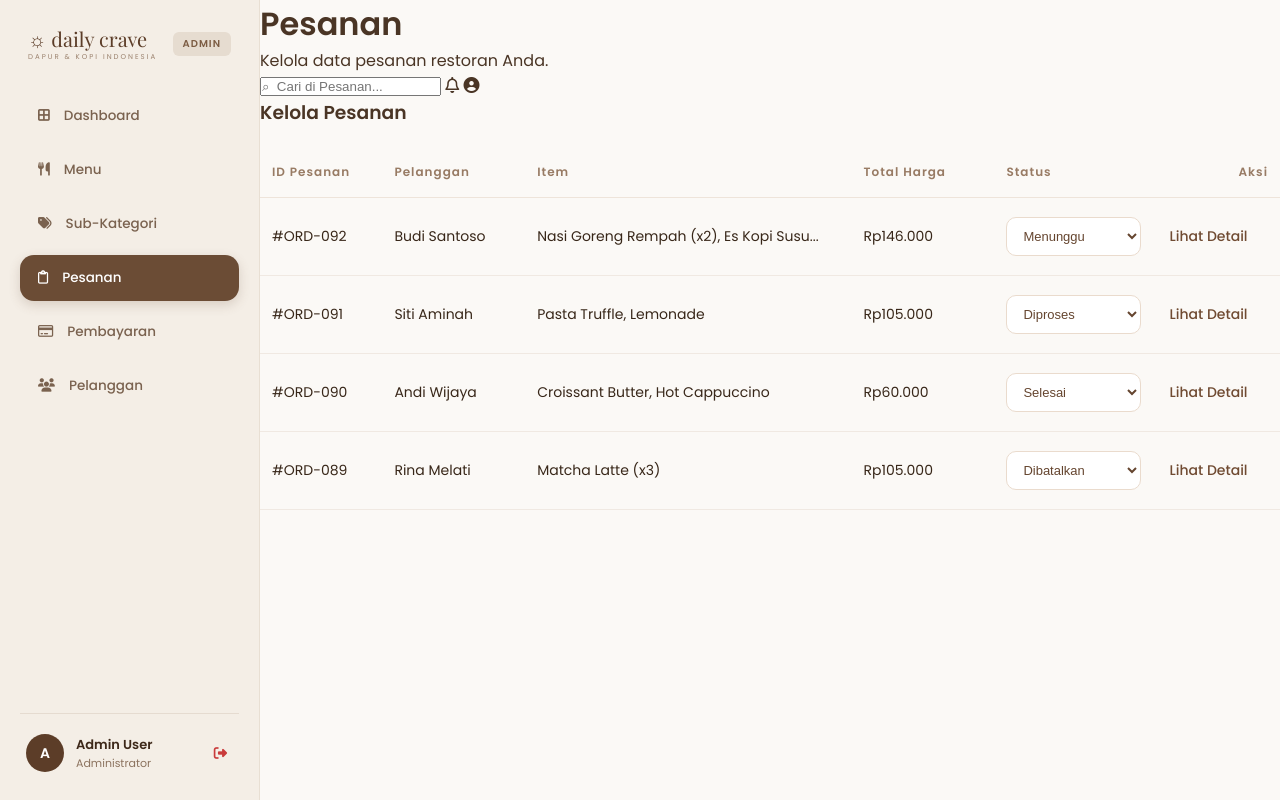
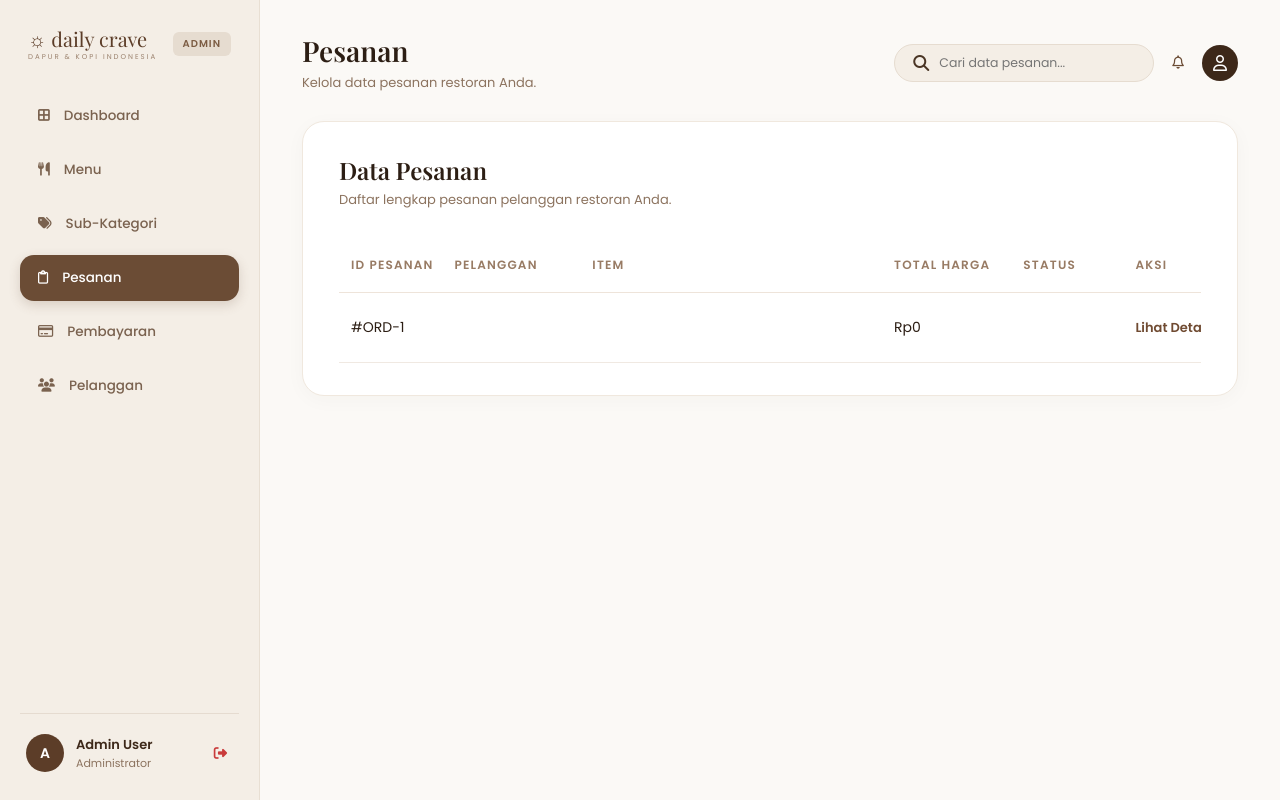
Before and after one commit to adhwawa/project-akhir-5, a Laravel app: page /admin/pesanan in a window 1280 px wide. Run offline with Laravel 12, Linux system fonts and the light colour scheme; tables that the repository leaves empty hold one stand-in row (values such as "Sample post").

Commit message:
feat: update file baru

```diff
--- /dev/null
+++ b/app/Http/Controllers/AdminControllers/PesananController.php
@@ -0,0 +1,16 @@
+<?php
+
+namespace App\Http\Controllers\AdminControllers;
+
+use App\Http\Controllers\Controller;
+use App\Models\Pesanan;
+
+class PesananController extends Controller
+{
+    public function index()
+    {
+        $pesanans = Pesanan::all();
+
+        return view('admin.pesanan.index', compact('pesanans'));
+    }
+}
--- a/app/Models/Pesanan.php
+++ b/app/Models/Pesanan.php
@@ -7,7 +7,7 @@ use Illuminate\Database\Eloquent\Relations\HasOne;
 
 class Pesanan extends Model
 {
-    protected $table = 'pesanans';
+    protected $table = 'orders';
 
     protected $fillable = [
         'kode_pesanan',
--- a/resources/views/admin/pesanan/index.blade.php
+++ b/resources/views/admin/pesanan/index.blade.php
@@ -338,176 +338,160 @@
             color: #ffffff;
         }
 
-        /* TABEL DATA MENU */
 
-        /* ===== TABEL PESANAN ===== */
+        /* ================= CARD PESANAN ================= */
+
+        .menu-card {
+            width: 100%;
+            background-color: #ffffff;
+            border: 1px solid #f0e8de;
+            border-radius: 22px;
+            padding: 32px 36px;
+            box-shadow: 0 4px 20px rgba(74, 53, 37, 0.03);
+        }
+
+        .card-header {
+            display: flex;
+            align-items: center;
+            justify-content: space-between;
+            margin-bottom: 28px;
+        }
+
+        .card-header h2 {
+            font-family: 'Playfair Display', serif;
+            font-size: 24px;
+            font-weight: 600;
+            color: #2c1e14;
+        }
+
+        .card-header p {
+            font-size: 13px;
+            color: #8c735f;
+            margin-top: 4px;
+        }
+
+        /* ================= TABEL PESANAN ================= */
 
         .table-wrapper {
             width: 100%;
             overflow-x: auto;
         }
 
-        table {
+        .table-wrapper table {
             width: 100%;
+            min-width: 850px;
+            border-collapse: collapse;
             table-layout: fixed;
-            border-collapse: collapse;
-            margin-top: 20px;
+            margin-top: 0;
         }
 
-        table {
-            width: 100%;
-            table-layout: fixed;
-            border-collapse: collapse;
-        }
+        /* Lebar kolom */
+        .table-wrapper th:nth-child(1),
+        .table-wrapper td:nth-child(1) { width: 12%; }
 
-        table th:nth-child(1),
-        table td:nth-child(1) {
-            width: 12%;
-        }
+        .table-wrapper th:nth-child(2),
+        .table-wrapper td:nth-child(2) { width: 16%; }
 
-        table th:nth-child(2),
-        table td:nth-child(2) {
-            width: 14%;
-        }
+        .table-wrapper th:nth-child(3),
+        .table-wrapper td:nth-child(3) { width: 35%; }
 
-        table th:nth-child(3),
-        table td:nth-child(3) {
-            width: 32%;
-        }
+        .table-wrapper th:nth-child(4),
+        .table-wrapper td:nth-child(4) { width: 15%; }
 
-        table th:nth-child(4),
-        table td:nth-child(4) {
-            width: 14%;
-        }
+        .table-wrapper th:nth-child(5),
+        .table-wrapper td:nth-child(5) { width: 13%; }
 
-        table th:nth-child(5),
-        table td:nth-child(5) {
-            width: 16%;
-        }
+        .table-wrapper th:nth-child(6),
+        .table-wrapper td:nth-child(6) { width: 9%; }
 
-        table th:nth-child(6),
-        table td:nth-child(6) {
-            width: 12%;
-        }
-
-        /* Header tabel */
-        table thead th {
-            padding: 16px 12px;
+        /* Header */
+        .table-wrapper thead th {
+            padding: 18px 12px;
             text-align: left;
+            font-family: 'Poppins', sans-serif;
             font-size: 12px;
             font-weight: 600;
-            letter-spacing: 1px;
+            letter-spacing: 1.2px;
+            text-transform: uppercase;
             color: #987b64;
             border-bottom: 1px solid #eee4da;
             white-space: nowrap;
         }
 
+        /* Baris */
+        .table-wrapper tbody tr {
+            height: 70px;
+            transition: background 0.2s ease;
+        }
+
+        .table-wrapper tbody tr:hover {
+            background-color: #fcfaf7;
+        }
+
         /* Isi tabel */
-        table tbody td {
-            padding: 19px 12px;
+        .table-wrapper tbody td {
+            padding: 18px 12px;
+            font-family: 'Poppins', sans-serif;
             font-size: 14px;
-            color: #382719;
+            color: #2c1e14;
             border-bottom: 1px solid #f0e9e2;
             vertical-align: middle;
         }
 
-        /* Baris tabel */
-        table tbody tr {
-            height: 70px;
-        }
-
-        /* Nama item */
-        table tbody td:nth-child(3) {
+        /* Item pesanan */
+        .table-wrapper tbody td:nth-child(3) {
             overflow: hidden;
             text-overflow: ellipsis;
             white-space: nowrap;
         }
 
-        /* Dropdown status */
-        table select {
-            width: 135px;
-            padding: 10px 12px;
-            border: 1px solid #eadbcd;
-            border-radius: 10px;
-            background: white;
-            color: #65452f;
-            font-size: 13px;
+        /* Harga */
+        .table-wrapper tbody td:nth-child(4) {
+            white-space: nowrap;
         }
 
-        /* Tombol detail */
-        table td a {
-            color: #704b32;
-            text-decoration: none;
-            font-size: 14px;
-            font-weight: 500;
+        /* Dropdown status */
+        .table-wrapper select.status {
+            width: 100%;
+            max-width: 150px;
+            padding: 11px 12px;
+            border: 1px solid #eadbcd;
+            border-radius: 12px;
+            background-color: #fff;
+            color: #65452f;
+            font-family: 'Poppins', sans-serif;
+            font-size: 13px;
+            outline: none;
+            cursor: pointer;
         }
 
-        table td a:hover {
+        .table-wrapper select.status:focus {
+            border-color: #9b7658;
+        }
+
+        /* Detail */
+        .table-wrapper .detail-link {
+            color: #704b32;
+            font-size: 13px;
+            font-weight: 600;
+            text-decoration: none;
+            white-space: nowrap;
+        }
+
+        .table-wrapper .detail-link:hover {
             color: #a47750;
         }
 
-
-        thead th:last-child { text-align: right; }
-
-        tbody tr {
-            border-bottom: 1px solid #f7f2ec;
-            transition: background 0.15s;
+        /* Responsive */
+        @media (max-width: 768px) {
+            .menu-card {
+                padding: 22px 18px;
             }
 
-        tbody tr:hover { background-color: #fcfaf7; }
-
-        tbody td {
-            padding: 16px 12px;
-            font-size: 13.5px;
-            color: #2c1e14;
+            .table-wrapper {
+                overflow-x: auto;
             }
-
-        .menu-name { font-weight: 500; }
-
-        .cat-badge {
-            display: inline-block;
-            background-color: #faf3eb;
-            border: 1px solid #efe2d3;
-            color: #8c6a4f;
-            font-size: 12px;
-            padding: 4px 12px;
-            border-radius: 8px;
         }
-
-        .price-text { font-weight: 600; }
-
-        .status-badge {
-            display: inline-block;
-            font-size: 11.5px;
-            font-weight: 600;
-            padding: 4px 12px;
-            border-radius: 20px;
-        }
-
-        .status-tersedia { background-color: #e6f6ec; color: #16a34a; }
-        .status-habis { background-color: #fde8e8; color: #dc2626; }
-
-        .action-group {
-            display: flex;
-            align-items: center;
-            justify-content: flex-end;
-            gap: 12px;
-        }
-
-        .btn-icon {
-            background: none;
-            border: none;
-            cursor: pointer;
-            display: inline-flex;
-            align-items: center;
-            justify-content: center;
-            padding: 4px;
-            transition: transform 0.15s;
-        }
-
-        .btn-icon:hover { transform: scale(1.12); }
-        .btn-edit { color: #3b82f6; }
-        .btn-delete { color: #ef4444; }
 
         /* ================= MODAL HAPUS ================= */
         .modal-overlay {
@@ -603,6 +587,35 @@
             .main-content { padding: 24px 20px; }
             .search-box { width: 100%; }
         }
+
+        .status-badge {
+            display: inline-block;
+            padding: 8px 18px;
+            border-radius: 12px;
+            font-size: 13px;
+            font-weight: 500;
+            white-space: nowrap;
+        }
+
+        .status-badge.menunggu {
+            background: #fff4df;
+            color: #b7791f;
+        }
+
+        .status-badge.diproses {
+            background: #e8f0ff;
+            color: #2563eb;
+        }
+
+        .status-badge.selesai {
+            background: #e6f6ec;
+            color: #16a34a;
+        }
+
+        .status-badge.dibatalkan {
+            background: #fde8e8;
+            color: #dc2626;
+        }
     </style>
 </head>
 
@@ -636,7 +649,7 @@
                     Sub-Kategori
                 </a>
 
-                <a href="{{ route('admin.pesanan.index') }}" class="nav-item active">
+                <a href="{{ route('admin.pesanan') }}" class="nav-item active">
                     <i class="fa-regular fa-clipboard"></i>
                     Pesanan
                 </a>
@@ -671,33 +684,50 @@
         </div>
     </aside>
 
+
     <!-- HALAMAN UTAMA -->
-    <main class="main">
+    <main class="main-content">
 
         <!-- HEADER -->
-        <div class="header">
+        <div class="topbar">
 
-            <div>
+            <div class="page-header">
                 <h1>Pesanan</h1>
                 <p>Kelola data pesanan restoran Anda.</p>
             </div>
 
-            <div class="header-right">
+            <div class="topbar-actions">
+
+                <div class="search-box">
+                    <i class="fa-solid fa-magnifying-glass"></i>
                     <input type="text"
-                    class="search"
                         id="searchInput"
-                    placeholder="⌕  Cari di Pesanan...">
+                        placeholder="Cari data pesanan...">
+                </div>
 
+                <button class="notif-btn">
                     <i class="fa-regular fa-bell"></i>
-                <i class="fa-solid fa-circle-user"></i>
+                </button>
+
+                <div class="top-avatar">
+                    <i class="fa-regular fa-user"></i>
                 </div>
 
             </div>
+        </div>
 
-        <!-- TABEL PESANAN -->
-        <section class="content">
+        <!-- CARD PESANAN -->
+        <section class="menu-card">
 
-            <h3>Kelola Pesanan</h3>
+            <div class="card-header">
+                <div>
+                    <h2>Data Pesanan</h2>
+                    <p>Daftar lengkap pesanan pelanggan restoran Anda.</p>
+                </div>
+            </div>
+
+            <!-- TABEL -->
+            <div class="table-wrapper">
 
                 <table id="orderTable">
 
@@ -712,95 +742,48 @@
                         </tr>
                     </thead>
 
+
                     <tbody>
+                        @foreach ($pesanans as $pesanan)
+                            <tr>
+                                <td>#ORD-{{ $pesanan->id }}</td>
 
-                    <tr>
-                        <td>#ORD-092</td>
-                        <td>Budi Santoso</td>
-                        <td>Nasi Goreng Rempah (x2), Es Kopi Susu...</td>
-                        <td>Rp146.000</td>
                                 <td>
-                            <select class="status">
-                                <option selected>Menunggu</option>
-                                <option>Diproses</option>
-                                <option>Selesai</option>
-                                <option>Dibatalkan</option>
-                            </select>
+                                    {{ $pesanan->nama_pelanggan }}
                                 </td>
+
                                 <td>
-                            <a href="{{ route('admin.pesanan.form', ['id' => 92]) }}" class="detail-link">
+                                    {{ $pesanan->nama_menu }}
+                                </td>
+
+                                <td>
+                                    Rp{{ number_format($pesanan->total_harga, 0, ',', '.') }}
+                                </td>
+
+                                <td>
+                                    <span class="status-badge {{ strtolower($pesanan->status_pesanan) }}">
+                                        {{ $pesanan->status_pesanan }}
+                                    </span>
+                                </td>
+
+                                <td>
+                                    <a href="{{ route('admin.pesanan.form', ['id' => $pesanan->id]) }}"
+                                    class="detail-link">
                                         Lihat Detail
                                     </a>
                                 </td>
                             </tr>
+                        @endforeach
+                    </tbody>
 
-                    <tr>
-                        <td>#ORD-091</td>
-                        <td>Siti Aminah</td>
-                        <td>Pasta Truffle, Lemonade</td>
-                        <td>Rp105.000</td>
-                        <td>
-                            <select class="status">
-                                <option>Menunggu</option>
-                                <option selected>Diproses</option>
-                                <option>Selesai</option>
-                                <option>Dibatalkan</option>
-                            </select>
-                        </td>
-                        <td>
-                            <a href="{{ route('admin.pesanan.form', ['id' => 91]) }}" class="detail-link">
-                                Lihat Detail
-                            </a>
-                        </td>
-                    </tr>
-
-                    <tr>
-                        <td>#ORD-090</td>
-                        <td>Andi Wijaya</td>
-                        <td>Croissant Butter, Hot Cappuccino</td>
-                        <td>Rp60.000</td>
-                        <td>
-                            <select class="status">
-                                <option>Menunggu</option>
-                                <option>Diproses</option>
-                                <option selected>Selesai</option>
-                                <option>Dibatalkan</option>
-                            </select>
-                        </td>
-                        <td>
-                            <a href="{{ route('admin.pesanan.form', ['id' => 90]) }}" class="detail-link">
-                                Lihat Detail
-                            </a>
-                        </td>
-                    </tr>
-
-                    <tr>
-                        <td>#ORD-089</td>
-                        <td>Rina Melati</td>
-                        <td>Matcha Latte (x3)</td>
-                        <td>Rp105.000</td>
-                        <td>
-                            <select class="status">
-                                <option>Menunggu</option>
-                                <option>Diproses</option>
-                                <option>Selesai</option>
-                                <option selected>Dibatalkan</option>
-                            </select>
-                        </td>
-                        <td>
-                            <a href="{{ route('admin.pesanan.form', ['id' => 89]) }}" class="detail-link">
-                                Lihat Detail
-                            </a>
-                        </td>
-                    </tr>
-
-                </tbody>
 
                 </table>
 
+            </div>
         </section>
 
     </main>
+
 
     <!-- FITUR PENCARIAN -->
     <script>
--- a/routes/web.php
+++ b/routes/web.php
@@ -20,6 +20,7 @@ use App\Http\Controllers\AdminControllers\PembayaranController
 use App\Http\Controllers\RingkasanPelangganController;
 use App\Http\Controllers\AdminControllers\SubKategoriController;
 use App\Http\Controllers\AdminControllers\PelangganController;
+use App\Http\Controllers\AdminControllers\PesananController;
 
 // HALAMAN AWAL
 Route::get('/', function () {
@@ -277,9 +278,8 @@ Route::put('/admin/sub-kategori/{id}', [SubKategoriController::class, 'update'])
 Route::delete('/admin/sub-kategori/{id}', [SubKategoriController::class, 'destroy'])->name('admin.subkategori.destroy');
 
 // ADMIN PESANAN
-Route::get('/admin/pesanan', function () {
-    return view('admin.pesanan.index');
-})->name('admin.pesanan');
+Route::get('/admin/pesanan', [PesananController::class, 'index'])
+    ->name('admin.pesanan');
 
 // MELIHAT DETAIL PESANAN ADMIN
 Route::get('/admin/pesanan/{id}', function ($id) {
```
Lines whose indentation alone changed are shown as unchanged.
